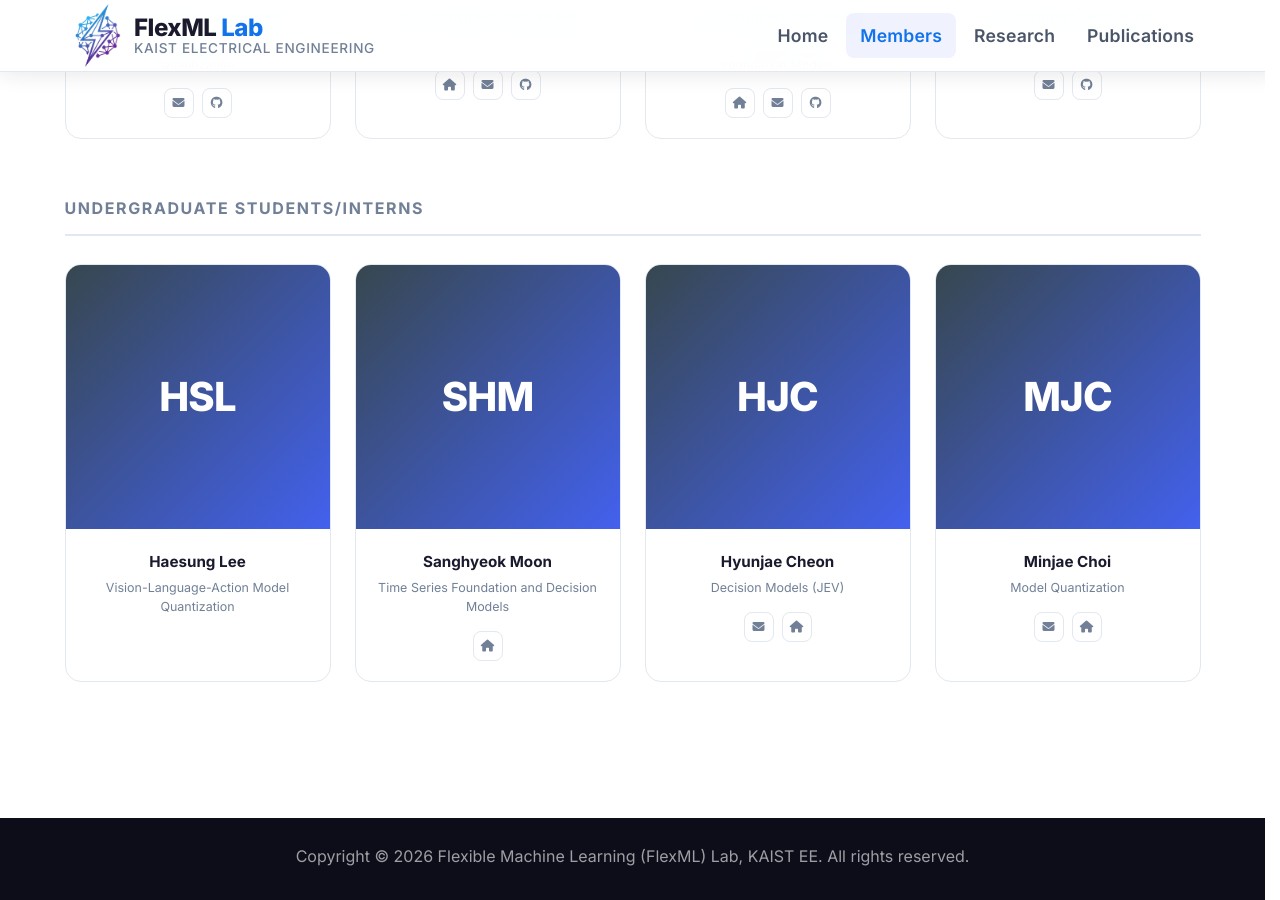
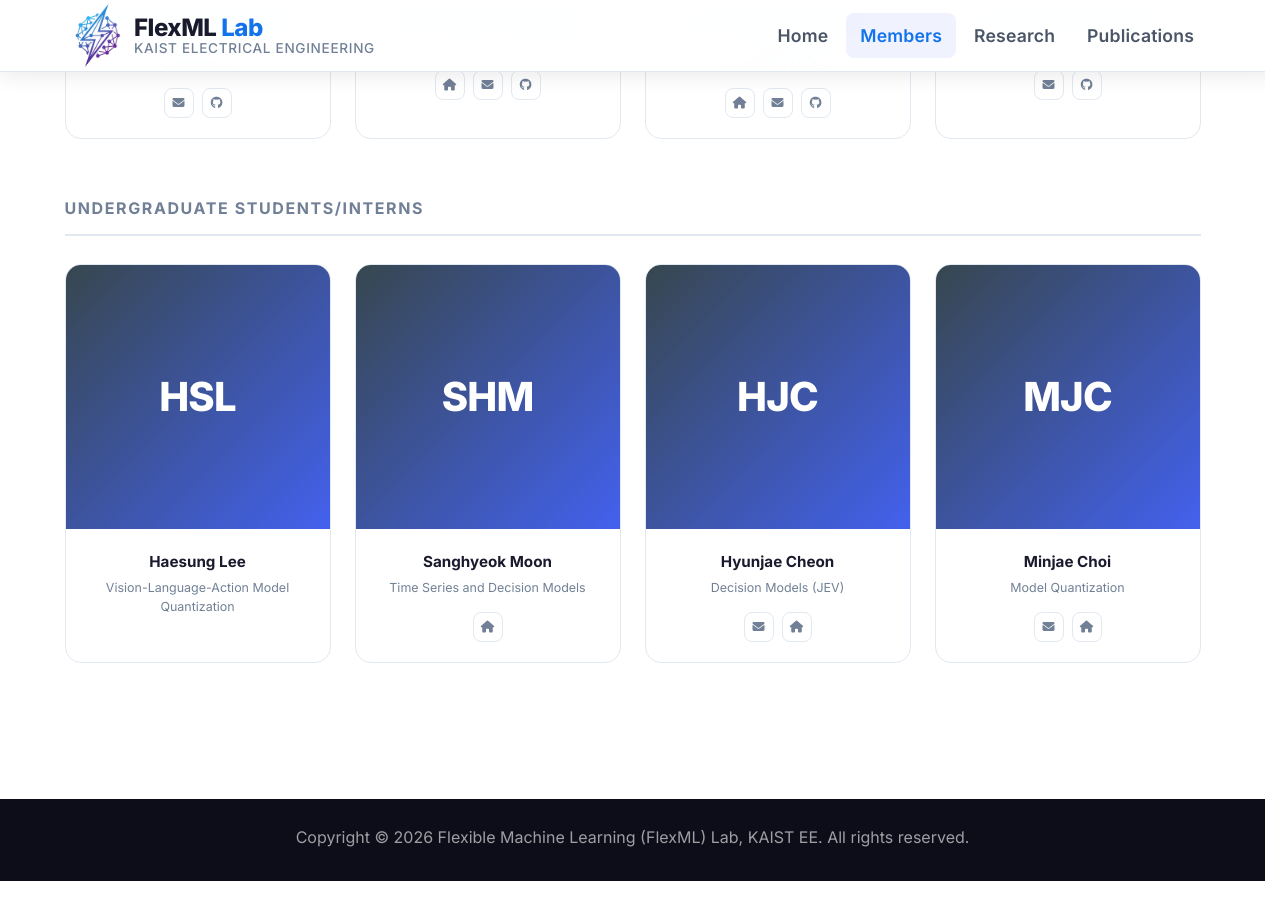
Before and after one commit to kaist-flexml-lab/kaist-flexml-lab.github.io, a Jekyll site: the page built from people.html, in a window 1280 px wide and 900 px high, scrolled down 1388 px. Built offline with Jekyll 4.4.1, drawn with Linux system fonts in a browser that asks for light colours.

Commit message:
Update people.html

```diff
--- a/people.html
+++ b/people.html
@@ -150,7 +150,7 @@ permalink: /people
         <div class="person-card__photo" style="background:linear-gradient(135deg, #37474f 0%, #4361ee 100%);">SHM</div>
         <div class="person-card__info">
           <div class="person-card__name">Sanghyeok Moon</div>
-          <div class="person-card__research">Time Series Foundation and Decision Models</div>
+          <div class="person-card__research">Time Series and Decision Models</div>
           <div class="person-card__links">
             <a href="https://delta9043.github.io/" class="person-link"><i class="fas fa-house"></i></a>
           </div>
```
